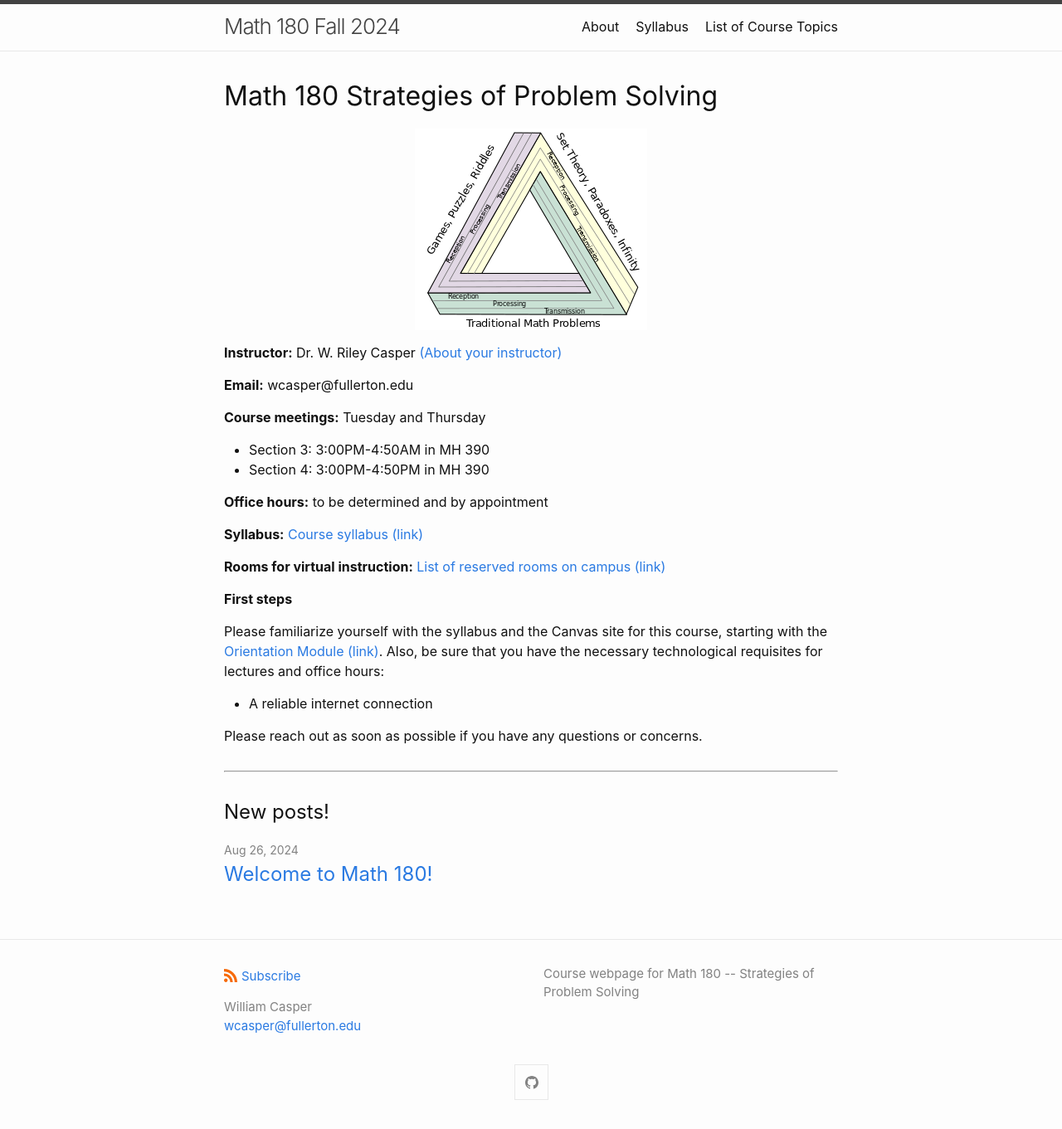
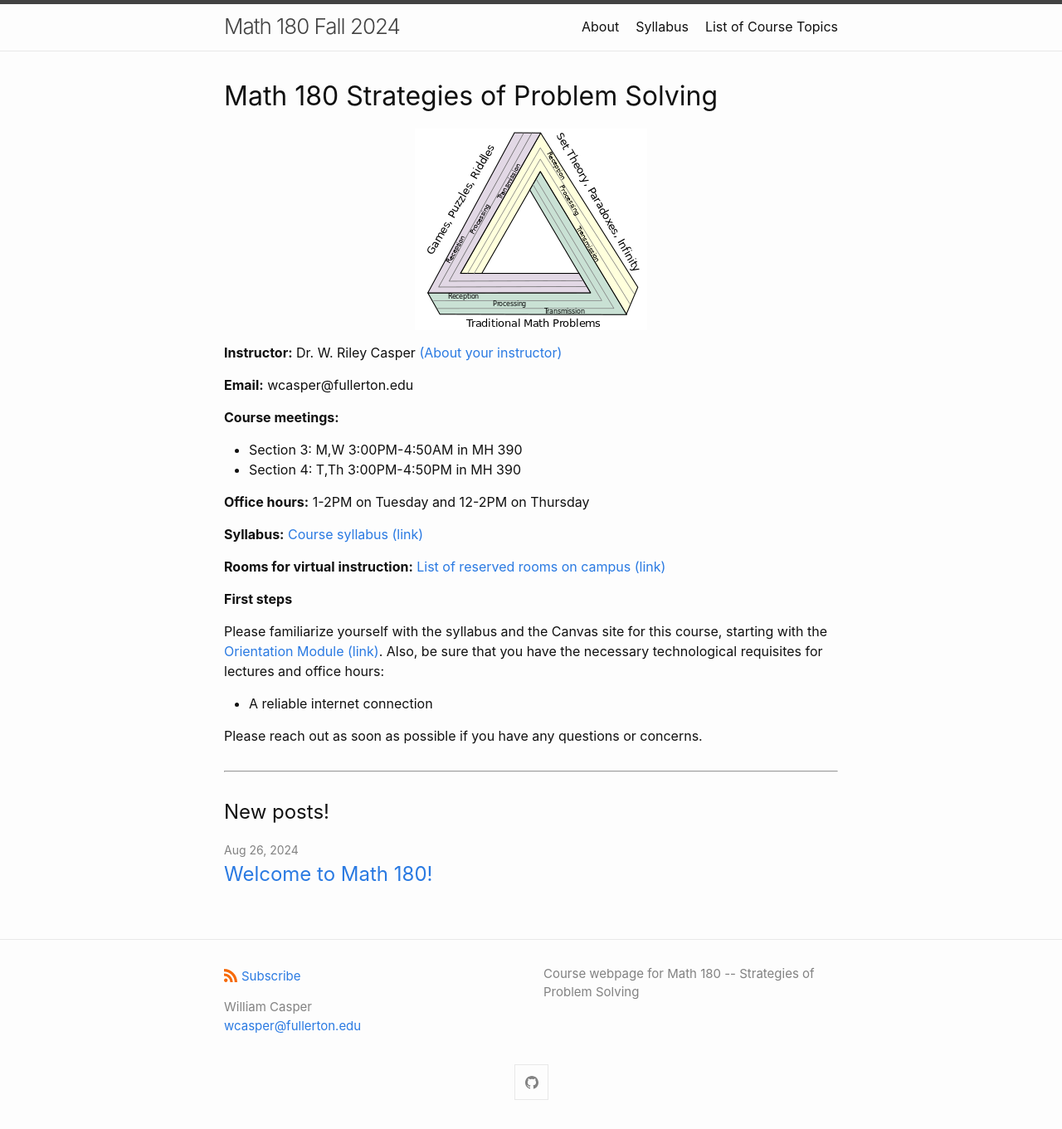
Before and after one commit to wcasper/math180fall2024, a Jekyll site: the page built from index.md, in a window 1280 px wide. Shown: the whole page at 83% size. Built offline with Jekyll 4.4.1, drawn with Linux system fonts in a browser that asks for light colours.

Commit message:
added office hours; fixed typo

```diff
--- a/index.md
+++ b/index.md
@@ -16,12 +16,12 @@ title: Math 180 Strategies of Problem Solving
 
 **Email:** wcasper@fullerton.edu
 
-**Course meetings:** Tuesday and Thursday
+**Course meetings:**
 
-* Section 3: 3:00PM-4:50AM in MH 390
-* Section 4: 3:00PM-4:50PM in MH 390
+* Section 3: M,W 3:00PM-4:50AM in MH 390
+* Section 4: T,Th 3:00PM-4:50PM in MH 390
 
-**Office hours:** to be determined and by appointment
+**Office hours:** 1-2PM on Tuesday and 12-2PM on Thursday
 
 **Syllabus:** <a target="_parent" href="syllabus.html">Course syllabus (link)</a>
 
```
